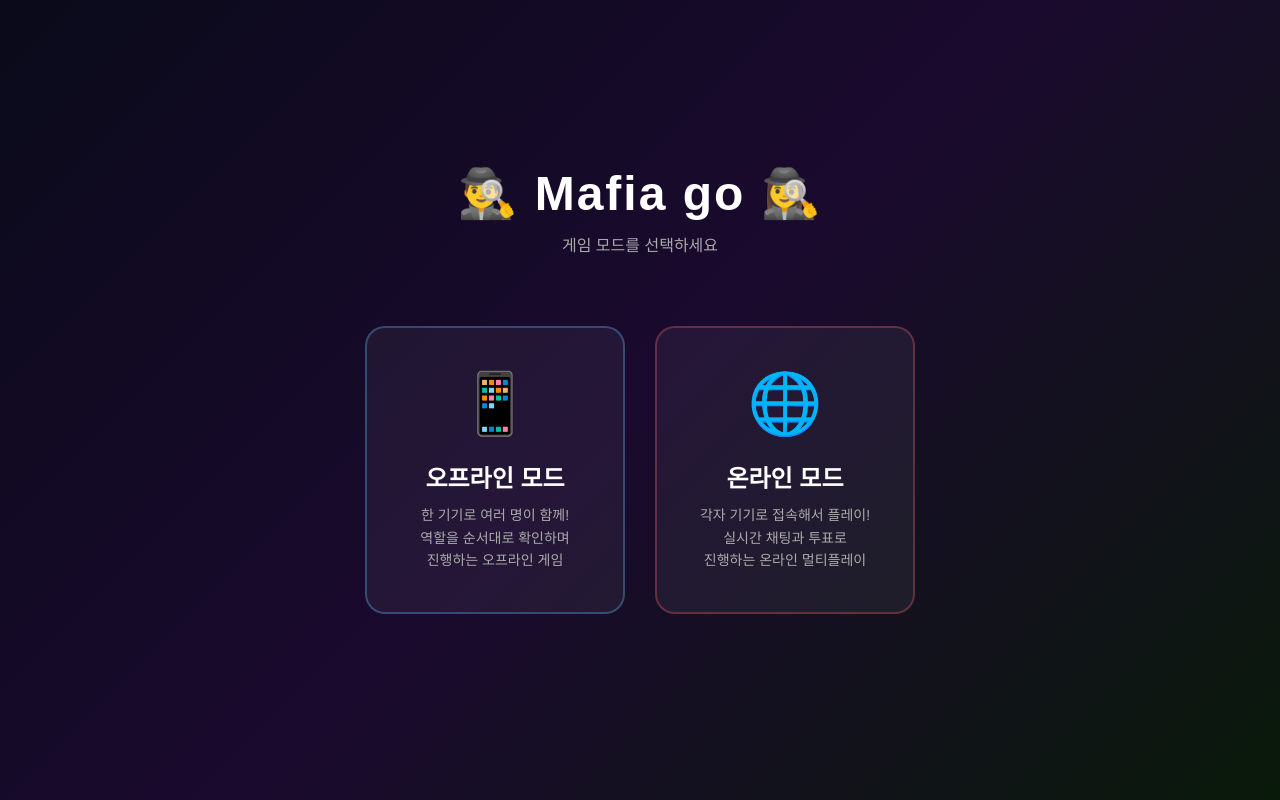
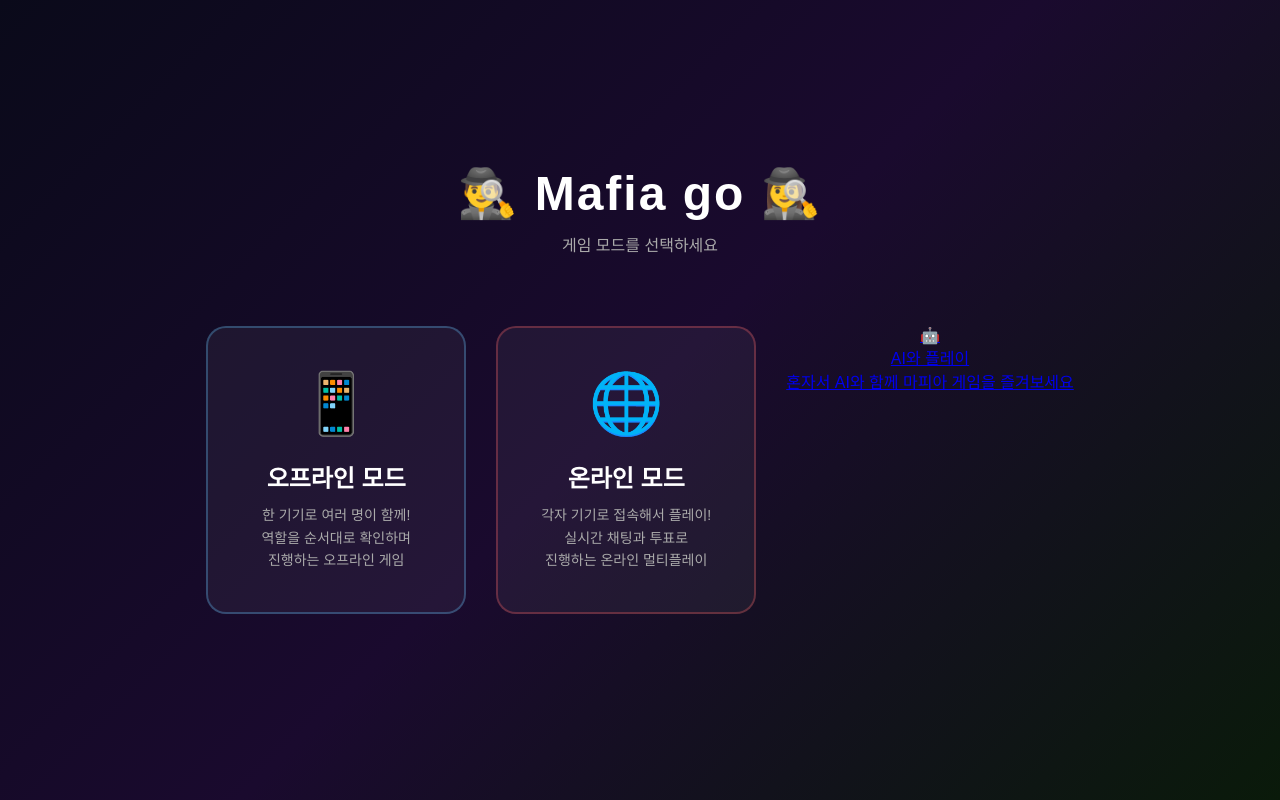
Before and after one commit to universestudio-koreanempire/universe-go, a Flask app: page /game in a window 1280 px wide. Run offline with Flask 3, Linux system fonts and the light colour scheme.

Commit message:
Ai플레이 버튼 추가

```diff
--- a/mafia_integrated_V-app_modified/mafia_integrated V-app/mafia_integrated V-app/templates/game_home.html
+++ b/mafia_integrated_V-app_modified/mafia_integrated V-app/mafia_integrated V-app/templates/game_home.html
@@ -54,6 +54,11 @@ h1{font-size:48px;margin-bottom:10px;letter-spacing:2px;}
     <div class="title">온라인 모드</div>
     <div class="desc">각자 기기로 접속해서 플레이!<br>실시간 채팅과 투표로<br>진행하는 온라인 멀티플레이</div>
   </a>
+<a href="{{ url_for('game_ai') }}" class="game-mode-card">
+    <div class="game-mode-icon">🤖</div>
+    <div class="game-mode-title">AI와 플레이</div>
+    <div class="game-mode-desc">혼자서 AI와 함께 마피아 게임을 즐겨보세요</div>
+  </a>
 </div>
 </body>
 </html>
```
